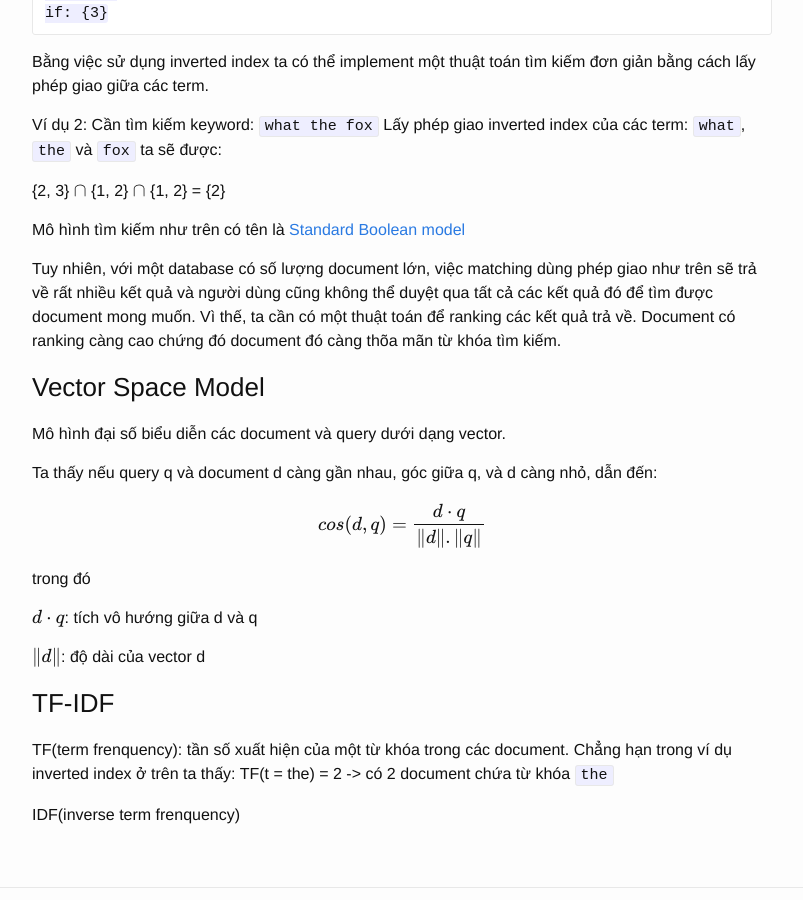
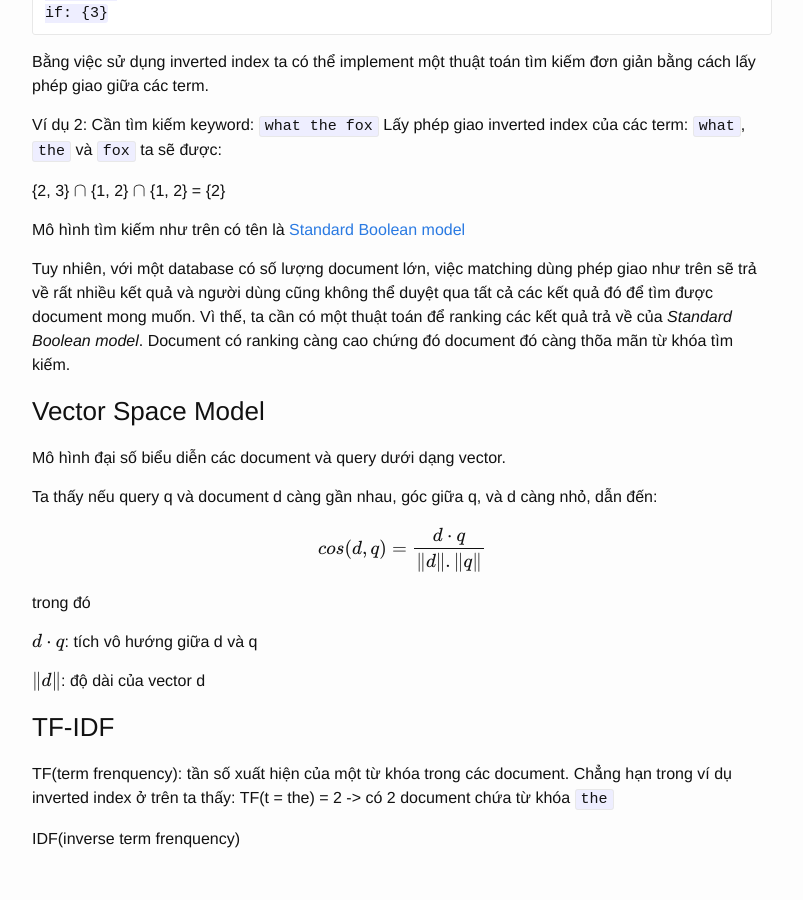
Before and after one commit to zinh/zinh.github.io, a Jekyll site: the page built from _posts/2014-11-23-solr-lucene-an-introduction.markdown, in a window 1280 px wide and 900 px high, scrolled down 1571 px. Shown: the whole window, without its empty margins (238-1041 px from the left). Built offline with Jekyll 4.4.1, drawn with Linux system fonts in a browser that asks for light colours; formulas are drawn with MathJax 3.

Commit message:
Update 2014-11-23-solr-lucene-an-introduction.markdown

```diff
--- a/_posts/2014-11-23-solr-lucene-an-introduction.markdown
+++ b/_posts/2014-11-23-solr-lucene-an-introduction.markdown
@@ -78,7 +78,7 @@ Lấy phép giao inverted index của các term: `what`, `the` và `fox` ta sẽ
 
 Mô hình tìm kiếm như trên có tên là [Standard Boolean model](http://en.wikipedia.org/wiki/Standard_Boolean_model)
 
-Tuy nhiên, với một database có số lượng document lớn, việc matching dùng phép giao như trên sẽ trả về rất nhiều kết quả và người dùng cũng không thể duyệt qua tất cả các kết quả đó để tìm được document mong muốn. Vì thế, ta cần có một thuật toán để ranking các kết quả trả về. Document có ranking càng cao chứng đó document đó càng thõa mãn từ khóa tìm kiếm.
+Tuy nhiên, với một database có số lượng document lớn, việc matching dùng phép giao như trên sẽ trả về rất nhiều kết quả và người dùng cũng không thể duyệt qua tất cả các kết quả đó để tìm được document mong muốn. Vì thế, ta cần có một thuật toán để ranking các kết quả trả về của *Standard Boolean model*. Document có ranking càng cao chứng đó document đó càng thõa mãn từ khóa tìm kiếm.
 
 ### Vector Space Model
 
```
